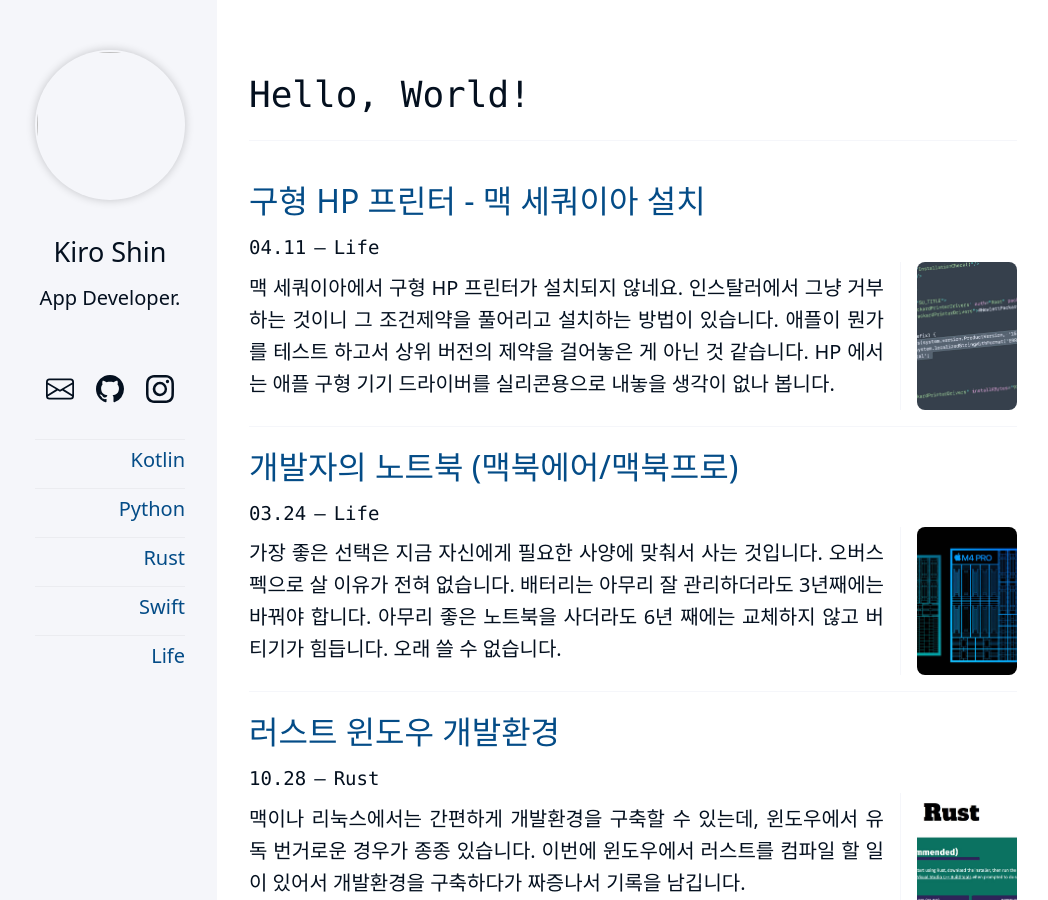
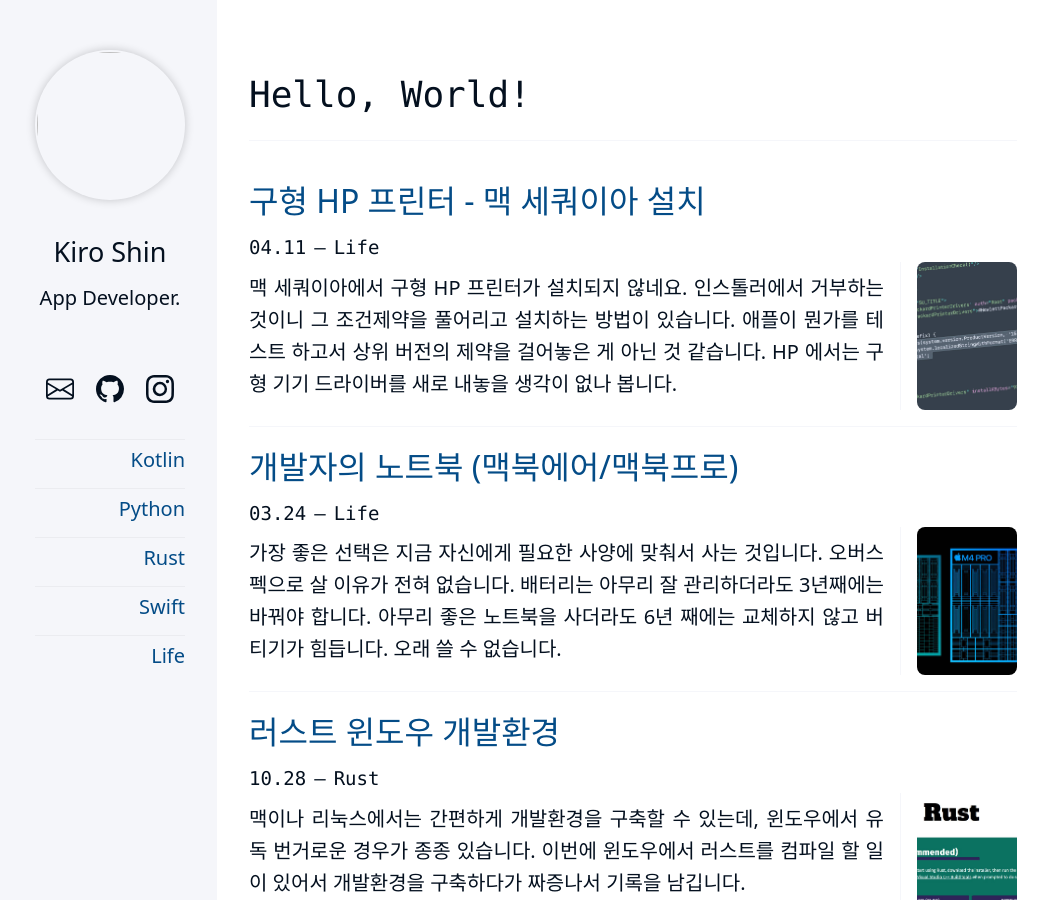
Before and after one commit to kiroshin/kiroshin.github.io, a Jekyll site: the page built from index.html, in a window 1280 px wide and 900 px high. Shown: the whole window, without its empty margins (103-1151 px from the left). Built offline with Jekyll 4.4.1, drawn with Linux system fonts in a browser that asks for light colours.

Commit message:
Update 2025-04-11-hp-printer-mac-sequoia.md

```diff
--- a/_posts/2025-04-11-hp-printer-mac-sequoia.md
+++ b/_posts/2025-04-11-hp-printer-mac-sequoia.md
@@ -4,7 +4,7 @@ title: 구형 HP 프린터 - 맥 세쿼이아 설치
 categories: [Life]
 tags: [macbook, mac, hp, printer, sequoia]
 teaser: "/assets/hp-printer-distribution.jpg"
-brief: 맥 세쿼이아에서 구형 HP 프린터가 설치되지 않네요. 인스탈러에서 그냥 거부하는 것이니 그 조건제약을 풀어리고 설치하는 방법이 있습니다. 애플이 뭔가를 테스트 하고서 상위 버전의 제약을 걸어놓은 게 아닌 것 같습니다. HP 에서는 애플 구형 기기 드라이버를 실리콘용으로 내놓을 생각이 없나 봅니다.
+brief: 맥 세쿼이아에서 구형 HP 프린터가 설치되지 않네요. 인스톨러에서 거부하는 것이니 그 조건제약을 풀어리고 설치하는 방법이 있습니다. 애플이 뭔가를 테스트 하고서 상위 버전의 제약을 걸어놓은 게 아닌 것 같습니다. HP 에서는 구형 기기 드라이버를 새로 내놓을 생각이 없나 봅니다.
 math: false
 ---
 
```
